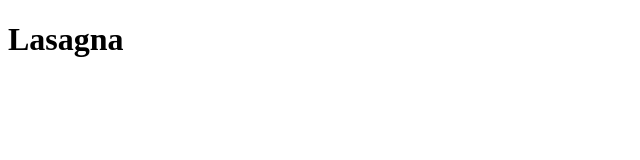
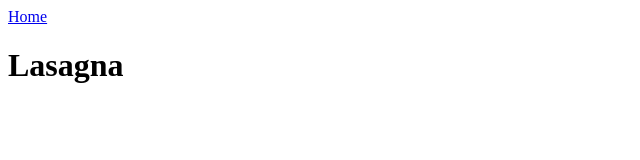
Before and after one commit to itshasuu/odin-recipes, a plain HTML site: page recipes/lasagna.html in a window 1280 px wide. Shown: the whole page, without its empty margins (0-640 px from the left). Drawn offline with Linux system fonts and the light colour scheme.

Commit message:
Add link to index.html

```diff
--- a/recipes/lasagna.html
+++ b/recipes/lasagna.html
@@ -8,6 +8,7 @@
 </head>
 
 <body>
+  <a href="../index.html">Home</a>
   <h1>Lasagna</h1>
 </body>
 </html>
```
Also changed, not shown: index.html (+2 -1 lines).
